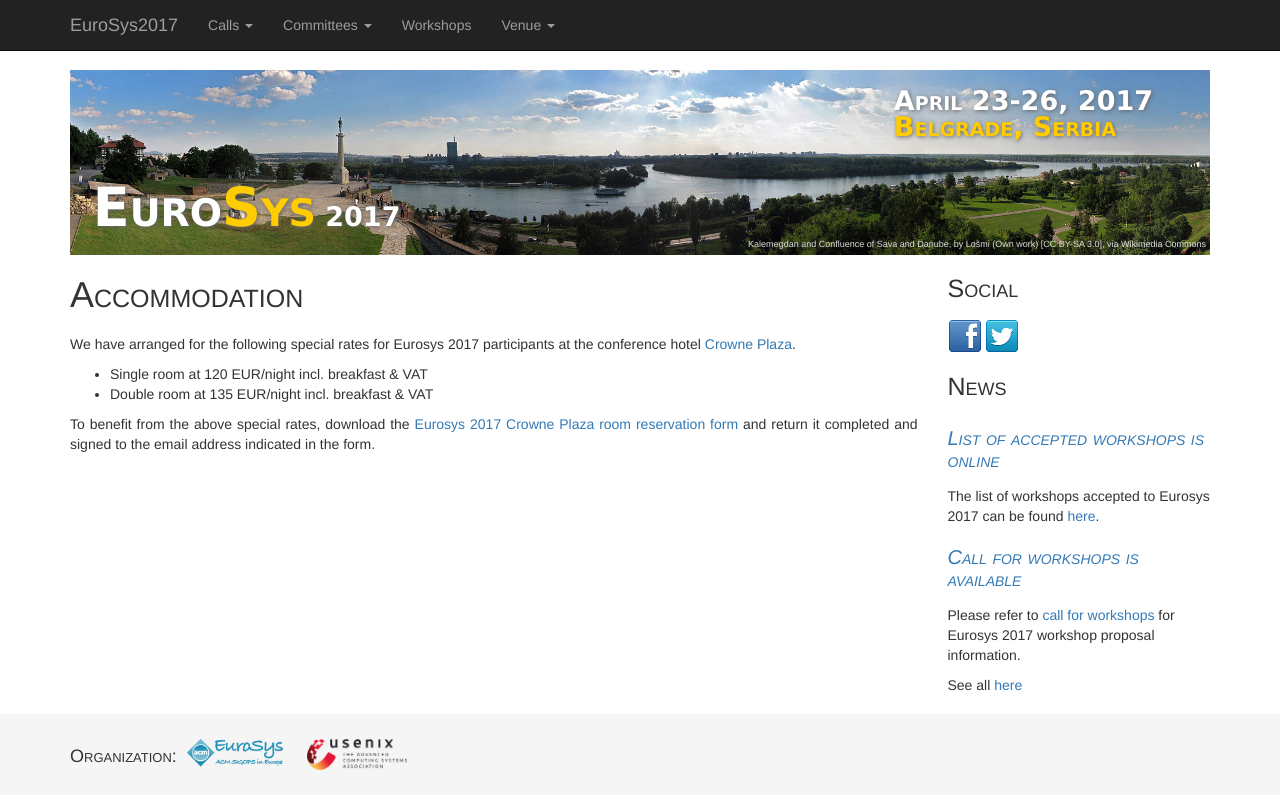
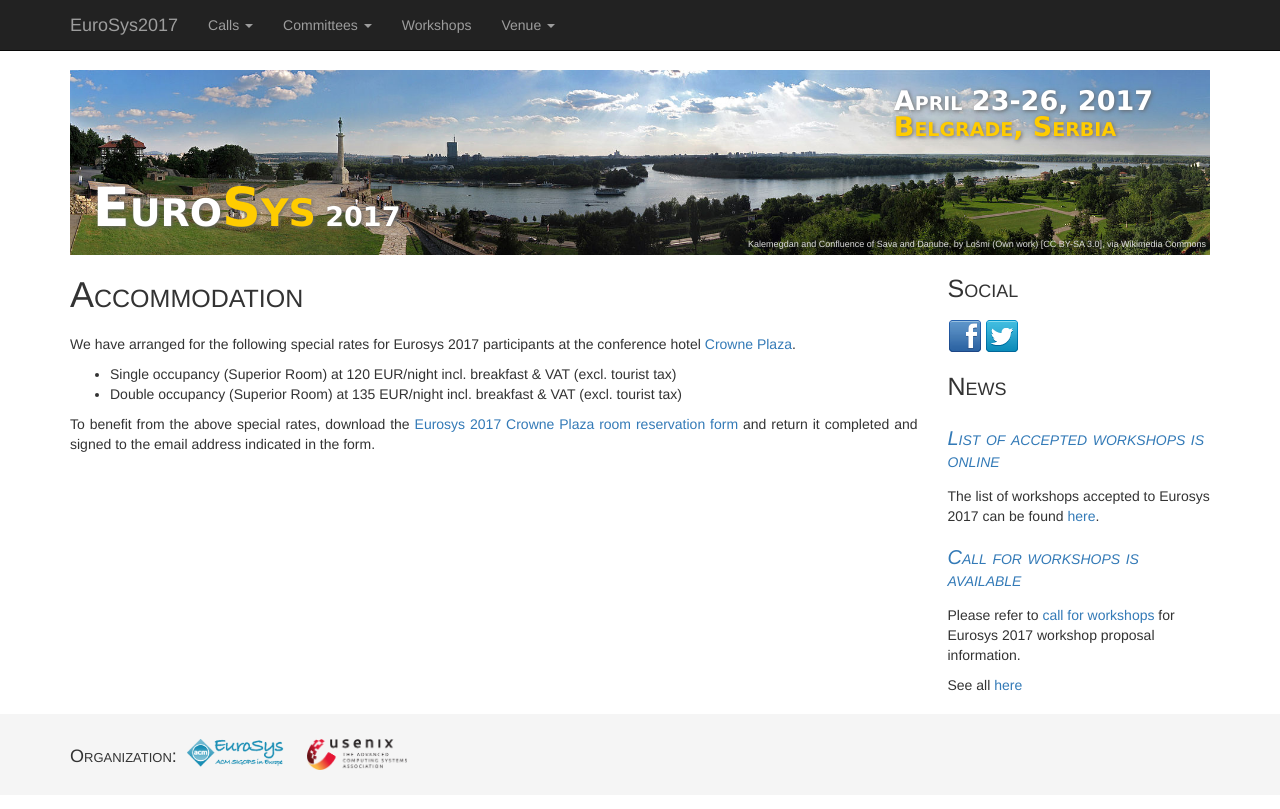
Before and after one commit to eurosys-chapter/2017, a Jekyll site: the page built from venue/accommodation.md, in a window 1280 px wide. Shown: the top 809 px of the page. Built offline with Jekyll 4.4.1, drawn with Linux system fonts in a browser that asks for light colours; nearby versions of some CDN libraries.

Commit message:
Signed-off-by: Marko Vukolic <mvu@zurich.ibm.com>

```diff
--- a/venue/accommodation.md
+++ b/venue/accommodation.md
@@ -8,7 +8,7 @@ published: true
 
 We have arranged for the following special rates for Eurosys 2017 participants at the conference hotel <a href="https://www.ihg.com/crowneplaza/hotels/us/en/belgrade/begcp/hoteldetail" target="_blank">Crowne Plaza</a>.
 
-* Single room at 120 EUR/night incl. breakfast & VAT
-* Double room at 135 EUR/night incl. breakfast & VAT
+* Single occupancy (Superior Room) at 120 EUR/night incl. breakfast & VAT (excl. tourist tax)
+* Double occupancy (Superior Room) at 135 EUR/night incl. breakfast & VAT (excl. tourist tax)
 
 To benefit from the above special rates, download the [Eurosys 2017 Crowne Plaza room reservation form](/assets/data/CrownePlazaRoomReservationForm-Eurosys2017.pdf) and return it completed and signed to the email address indicated in the form.
```
